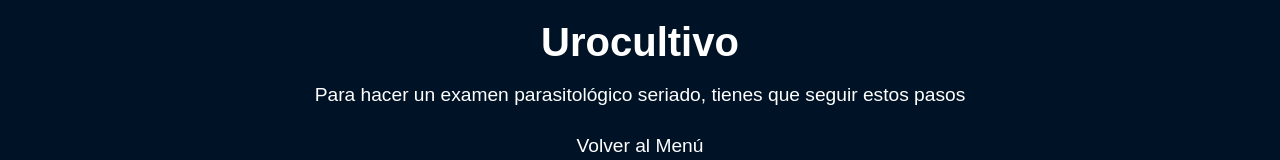
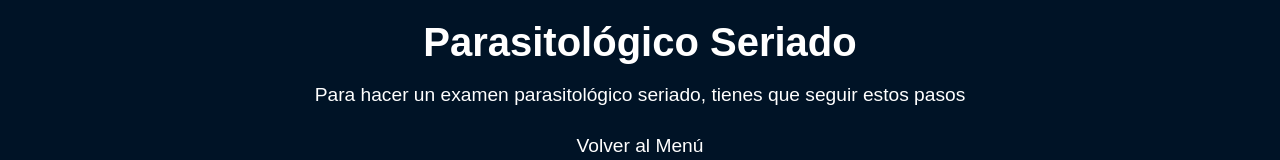
Before and after one commit to k1ngdom0fbullsh1t/SaludExplicada, a plain HTML site: page parasitologico.html in a window 1280 px wide. Shown: the top 160 px of the page. Drawn offline with Linux system fonts and the light colour scheme.

Commit message:
Update parasitologico.html

```diff
--- a/parasitologico.html
+++ b/parasitologico.html
@@ -3,12 +3,12 @@
 <head>
     <meta charset="UTF-8">
     <meta name="viewport" content="width=device-width, initial-scale=1.0">
-    <title>Urocultivo - Salud Explicada 2.0</title>
+    <title>Parasitologico - Salud Explicada 2.0</title>
     <link rel="stylesheet" href="styles.css">
 </head>
 <body>
     <header class="header">
-        <h1>Urocultivo</h1>
+        <h1>Parasitológico Seriado</h1>
         <p>Para hacer un examen parasitológico seriado, tienes que seguir estos pasos</p>
         <nav>
             <a href="index.html" class="back-link">Volver al Menú</a>
```
